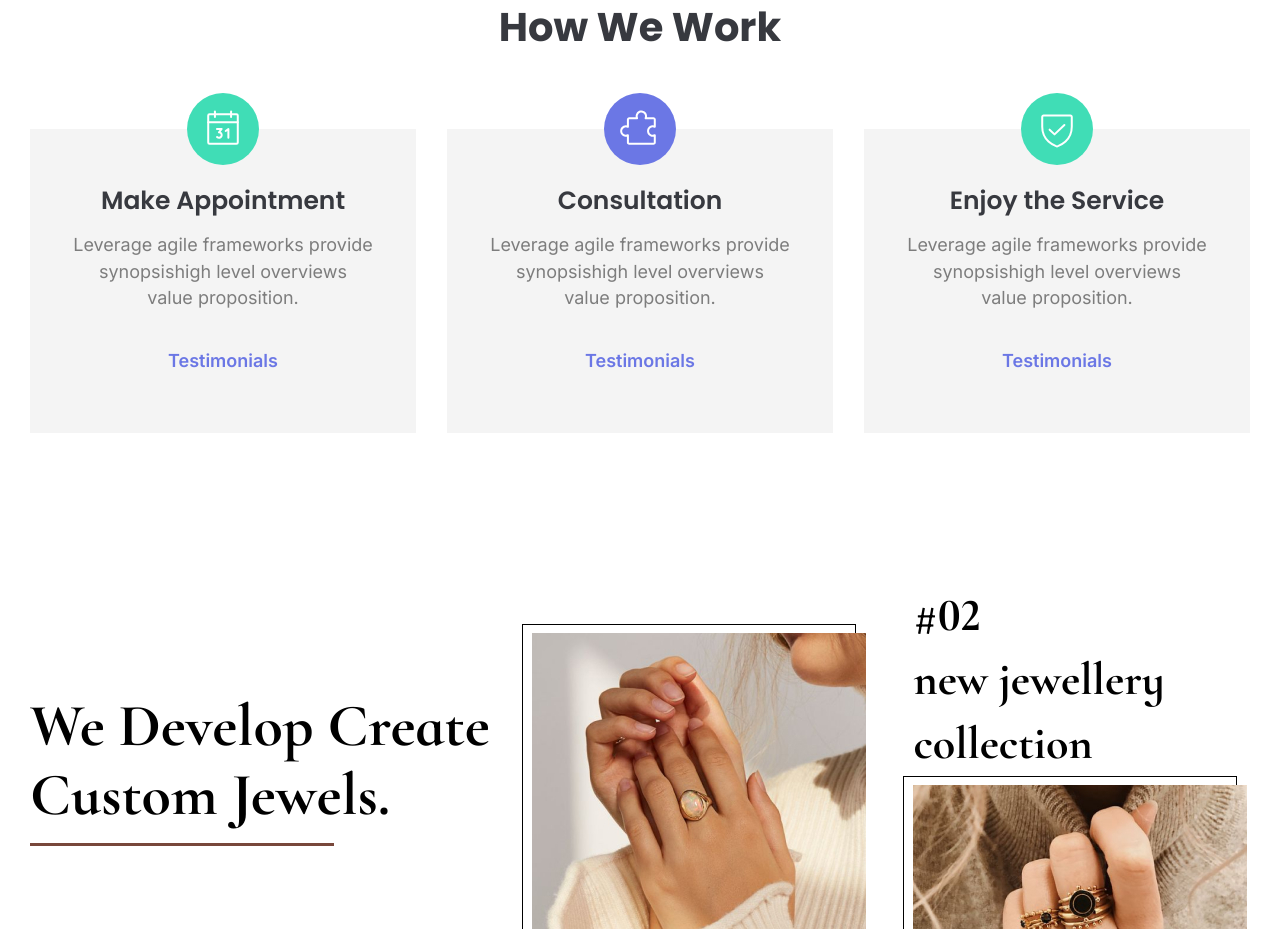
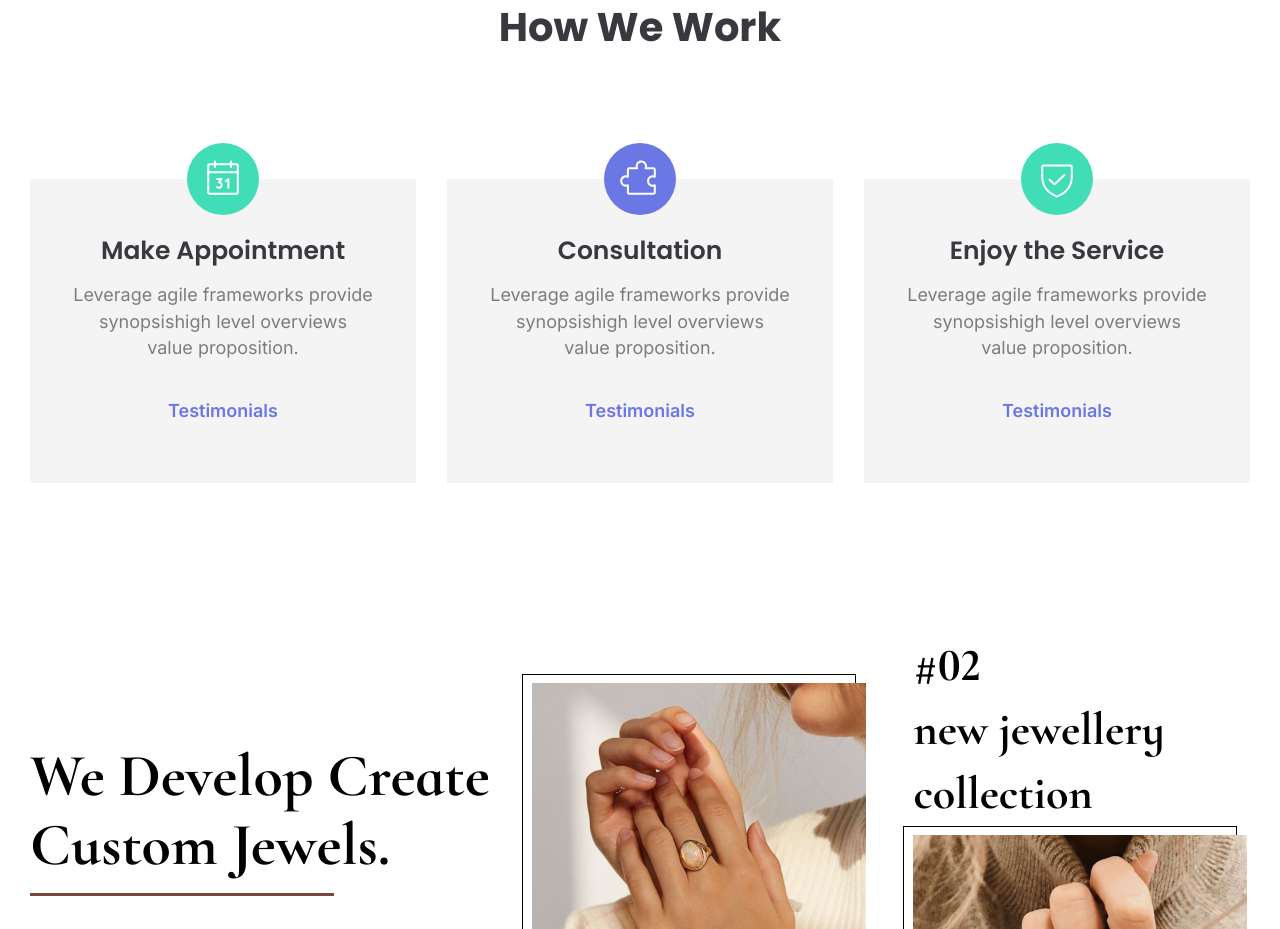
Before and after one commit to kepper-i/lessons, a plain HTML site: page lesson_9/index.html in a window 1280 px wide. Shown: the part 3280-4209 px from the top of the page. Drawn offline with Linux system fonts and the light colour scheme.

Commit message:
Add files via upload

```diff
--- a/lesson_9/css/style.css
+++ b/lesson_9/css/style.css
@@ -484,17 +484,43 @@ h1::after {
   font-size: 0;
 }
 
+.how-we-work .boxes {
+  display: inline-block;
+  padding-top: 50px;
+  max-width: 386px;
+}
+
+.how-we-work .boxes:not(:last-child) {
+  margin-right: 31px;
+}
+
 .how-we-work .box {
   display: inline-block;
   font-size: 18px;
-  max-width: 386px;
   min-height: 301px;
   padding: 58px 43px;
   background: #F4F4F4;
 }
 
-.how-we-work .box:not(:last-child) {
-  margin-right: 31px;
+.how-we-work .box::before {
+  content: "";
+  display: block;
+  width: 72px;
+  height: 72px;
+  margin: 0 auto;
+  margin-top: -94px;
+}
+
+.how-we-work .box1::before {
+  background: url('../img/calendar.svg') 0 0 no-repeat;
+}
+
+.how-we-work .box2::before {
+  background: url('../img/puzzle.svg') 0 0 no-repeat;
+}
+
+.how-we-work .box3::before {
+  background: url('../img/shield.svg') 0 0 no-repeat;
 }
 
 .how-we-work h3 {
@@ -521,35 +547,6 @@ h1::after {
   text-decoration: underline;
 }
 
-.how-we-work .box1::before {
-  content: "";
-  display: block;
-  width: 72px;
-  height: 72px;
-  background: url('../img/calendar.svg') 0 0 no-repeat;
-  margin: 0 auto;
-  margin-top: -94px;
-}
-
-.how-we-work .box2::before {
-  content: "";
-  display: block;
-  width: 72px;
-  height: 72px;
-  background: url('../img/puzzle.svg') 0 0 no-repeat;
-  margin: 0 auto;
-  margin-top: -94px;
-}
-
-.how-we-work .box3::before {
-  content: "";
-  display: block;
-  width: 72px;
-  height: 72px;
-  background: url('../img/shield.svg') 0 0 no-repeat;
-  margin: 0 auto;
-  margin-top: -94px;
-}
 
 
 /*-------------------------------------*/
--- a/lesson_9/index.html
+++ b/lesson_9/index.html
@@ -190,6 +190,7 @@
         <h4>Work Process</h4>
         <h2>How We Work</h2>
         <div class="section">
+          <div class="boxes">
             <div class="box box1">
               <h3>Make Appointment</h3>
               <div class="text">
@@ -201,6 +202,8 @@
               </div>
               <a href="#">Testimonials</a>
             </div>
+          </div>
+          <div class="boxes">
             <div class="box box2">
               <h3>Consultation</h3>
               <div class="text">
@@ -212,6 +215,8 @@
               </div>
               <a href="#">Testimonials</a>
             </div>
+          </div>
+          <div class="boxes">
             <div class="box box3">
               <h3>Enjoy the Service</h3>
               <div class="text">
@@ -222,6 +227,7 @@
                 </p>
               </div>
               <a href="#">Testimonials</a>
+            </div>
           </div>
         </div>
       </div>
```
Lines whose indentation alone changed are shown as unchanged.
